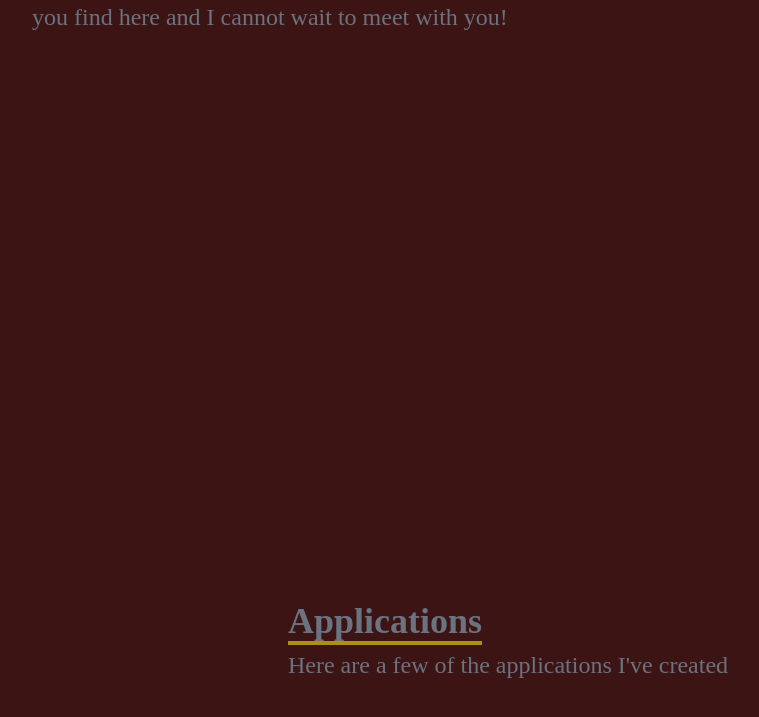
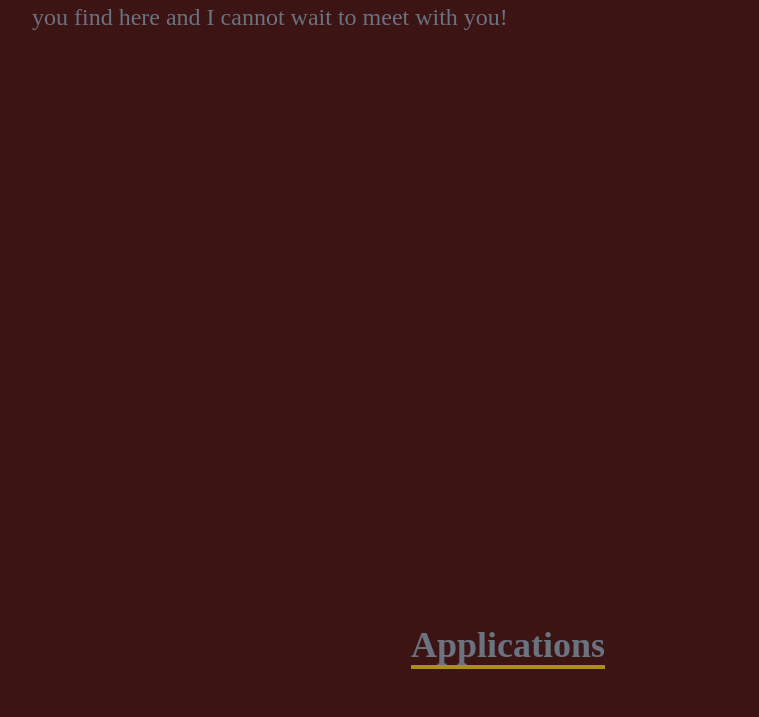
Before and after one commit to JeepingCoder/portfolio.react, a React (Create React App) app in the folder portfolio.react/: page / in a window 1280 px wide. Shown: the part 1323-2040 px from the top of the page, without its empty margins (140-899 px from the left). Built offline with nearby package versions, Linux system fonts and the light colour scheme.

Commit message:
changed some text on applications.jsx

```diff
--- a/portfolio.react/src/components/applications.jsx
+++ b/portfolio.react/src/components/applications.jsx
@@ -12,15 +12,10 @@
             <p className="text-4xl font-bold inline border-b-4 border-[#ad8f18]">
               Applications
             </p>
-            <h1 className="text-2xl py-2 ">
-              Here are a few of the applications I've created
-            </h1>
           </div>
           <div></div>
           <div className="max-w-[1000px] w-full px-4 grid gird-cols-2 gap-8"></div>
-          <div className="sm-text-right pb-8 pl-4">
-
-          </div>
+          <div className="sm-text-right pb-8 pl-4"></div>
         </div>
       </div>
     </div>
```
